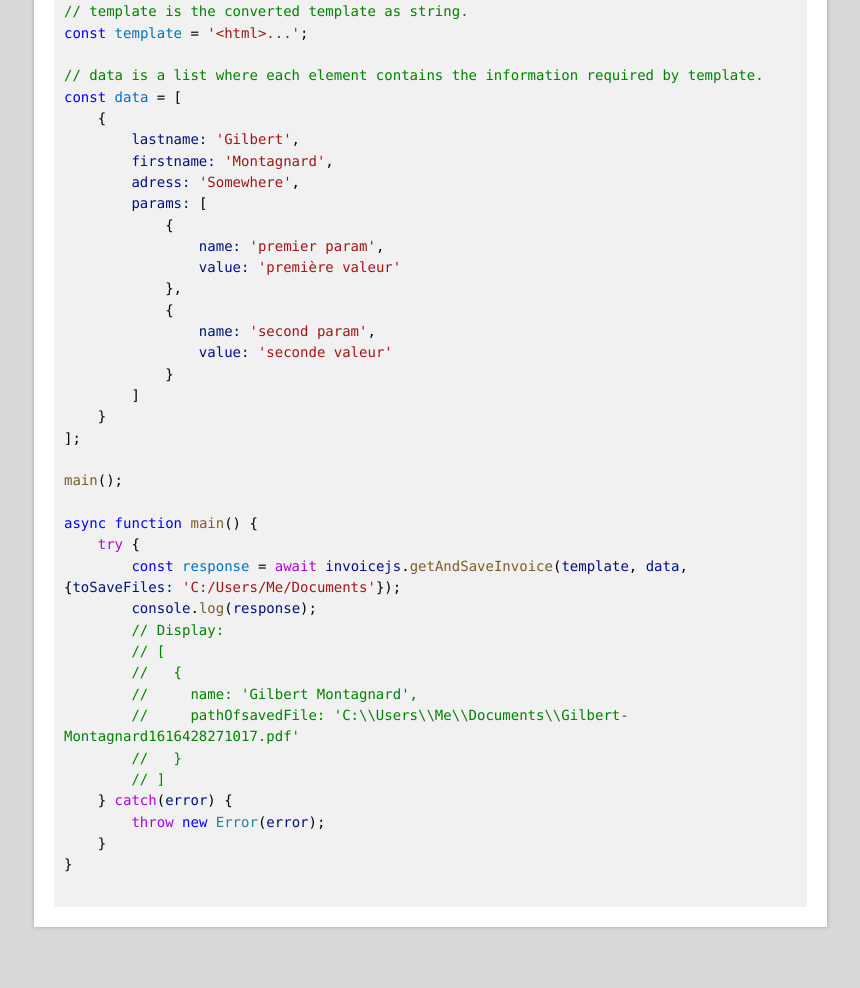
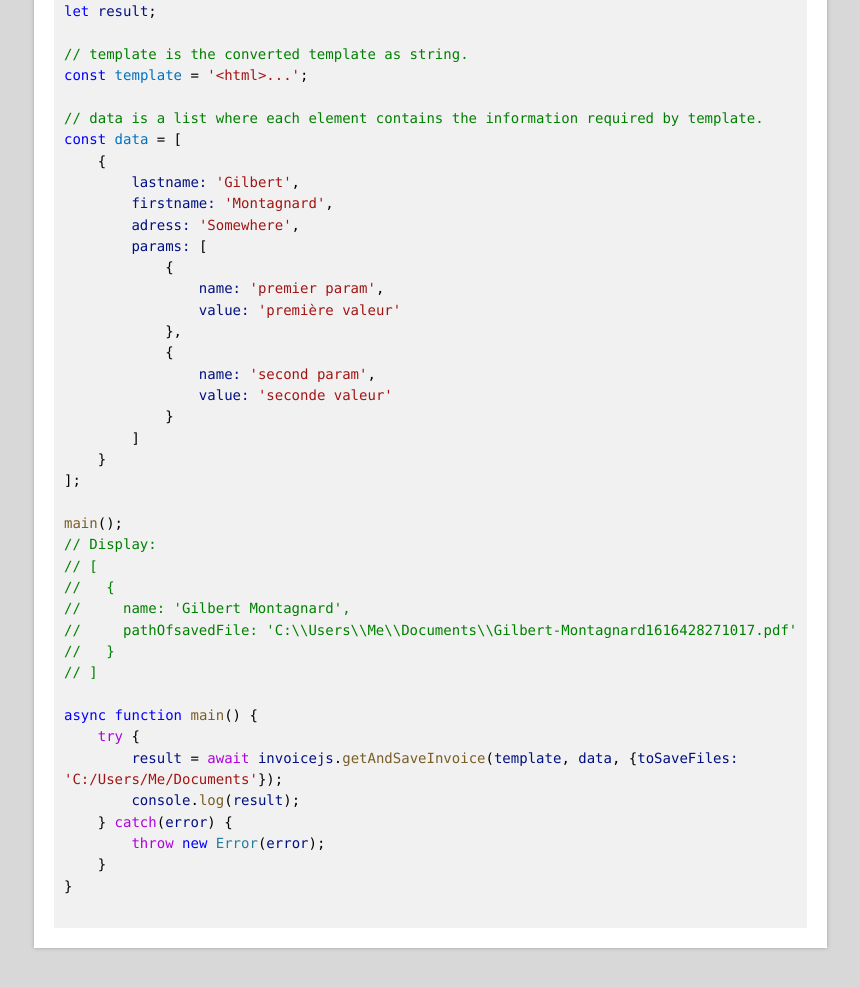
Before and after one commit to SofianD/invoiceJS, a website: page docs/index.html in a window 1280 px wide. Shown: the part 576-1564 px from the top of the page, without its empty margins (6-866 px from the left). Drawn offline with Linux system fonts and the light colour scheme.

Commit message:
Update gh page following modifications of README

```diff
--- a/docs/index.html
+++ b/docs/index.html
@@ -76,6 +76,8 @@
 				</a>
 				<pre><code class="language-js"><span style="color: #0000FF">const</span><span style="color: #000000"> </span><span style="color: #0070C1">invoicejs</span><span style="color: #000000"> = </span><span style="color: #795E26">require</span><span style="color: #000000">(</span><span style="color: #A31515">&#039;@sofiand/invoice&#039;</span><span style="color: #000000">);</span>
 
+<span style="color: #0000FF">let</span><span style="color: #000000"> </span><span style="color: #001080">result</span><span style="color: #000000">;</span>
+
 <span style="color: #008000">// template is the converted template as string.</span>
 <span style="color: #0000FF">const</span><span style="color: #000000"> </span><span style="color: #0070C1">template</span><span style="color: #000000"> = </span><span style="color: #A31515">&#039;&lt;html&gt;...&#039;</span><span style="color: #000000">;</span>
 
@@ -99,18 +101,18 @@
 <span style="color: #000000">];</span>
 
 <span style="color: #795E26">main</span><span style="color: #000000">();</span>
+<span style="color: #008000">// Display:</span>
+<span style="color: #008000">// [</span>
+<span style="color: #008000">//   {</span>
+<span style="color: #008000">//     name: &#039;Gilbert Montagnard&#039;,</span>
+<span style="color: #008000">//     pathOfsavedFile: &#039;C:\\Users\\Me\\Documents\\Gilbert-Montagnard1616428271017.pdf&#039;</span>
+<span style="color: #008000">//   }</span>
+<span style="color: #008000">// ]</span>
 
 <span style="color: #0000FF">async</span><span style="color: #000000"> </span><span style="color: #0000FF">function</span><span style="color: #000000"> </span><span style="color: #795E26">main</span><span style="color: #000000">() {</span>
 <span style="color: #000000">    </span><span style="color: #AF00DB">try</span><span style="color: #000000"> {</span>
-<span style="color: #000000">        </span><span style="color: #0000FF">const</span><span style="color: #000000"> </span><span style="color: #0070C1">response</span><span style="color: #000000"> = </span><span style="color: #AF00DB">await</span><span style="color: #000000"> </span><span style="color: #001080">invoicejs</span><span style="color: #000000">.</span><span style="color: #795E26">getAndSaveInvoice</span><span style="color: #000000">(</span><span style="color: #001080">template</span><span style="color: #000000">, </span><span style="color: #001080">data</span><span style="color: #000000">, {</span><span style="color: #001080">toSaveFiles:</span><span style="color: #000000"> </span><span style="color: #A31515">&#039;C:/Users/Me/Documents&#039;</span><span style="color: #000000">});</span>
-<span style="color: #000000">        </span><span style="color: #001080">console</span><span style="color: #000000">.</span><span style="color: #795E26">log</span><span style="color: #000000">(</span><span style="color: #001080">response</span><span style="color: #000000">);</span>
-<span style="color: #000000">        </span><span style="color: #008000">// Display:</span>
-<span style="color: #000000">        </span><span style="color: #008000">// [</span>
-<span style="color: #000000">        </span><span style="color: #008000">//   {</span>
-<span style="color: #000000">        </span><span style="color: #008000">//     name: &#039;Gilbert Montagnard&#039;,</span>
-<span style="color: #000000">        </span><span style="color: #008000">//     pathOfsavedFile: &#039;C:\\Users\\Me\\Documents\\Gilbert-Montagnard1616428271017.pdf&#039;</span>
-<span style="color: #000000">        </span><span style="color: #008000">//   }</span>
-<span style="color: #000000">        </span><span style="color: #008000">// ]</span>
+<span style="color: #000000">        </span><span style="color: #001080">result</span><span style="color: #000000"> = </span><span style="color: #AF00DB">await</span><span style="color: #000000"> </span><span style="color: #001080">invoicejs</span><span style="color: #000000">.</span><span style="color: #795E26">getAndSaveInvoice</span><span style="color: #000000">(</span><span style="color: #001080">template</span><span style="color: #000000">, </span><span style="color: #001080">data</span><span style="color: #000000">, {</span><span style="color: #001080">toSaveFiles:</span><span style="color: #000000"> </span><span style="color: #A31515">&#039;C:/Users/Me/Documents&#039;</span><span style="color: #000000">});</span>
+<span style="color: #000000">        </span><span style="color: #001080">console</span><span style="color: #000000">.</span><span style="color: #795E26">log</span><span style="color: #000000">(</span><span style="color: #001080">result</span><span style="color: #000000">);</span>
 <span style="color: #000000">    } </span><span style="color: #AF00DB">catch</span><span style="color: #000000">(</span><span style="color: #001080">error</span><span style="color: #000000">) {</span>
 <span style="color: #000000">        </span><span style="color: #AF00DB">throw</span><span style="color: #000000"> </span><span style="color: #0000FF">new</span><span style="color: #000000"> </span><span style="color: #267F99">Error</span><span style="color: #000000">(</span><span style="color: #001080">error</span><span style="color: #000000">);</span>
 <span style="color: #000000">    }</span>
```
